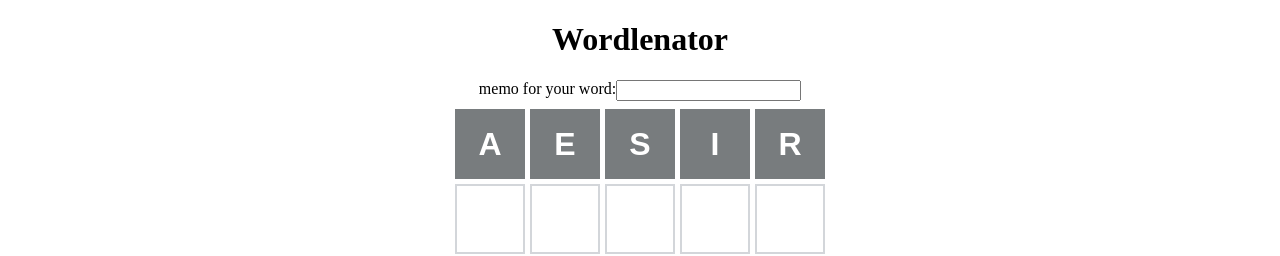
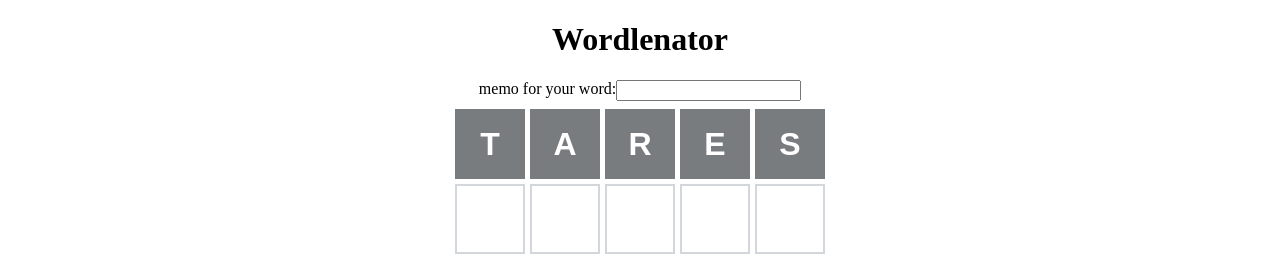
Before and after one commit to utgwkk/wordlenator, a React (Create React App) app: page / in a window 1280 px wide. Shown: the top 256 px of the page. Built offline with nearby package versions, Linux system fonts and the light colour scheme.

Commit message:
use default solver

```diff
--- a/src/App.tsx
+++ b/src/App.tsx
@@ -8,12 +8,12 @@ import React, {
 } from "react";
 
 import styles from "./App.module.css";
-import { MinmaxSolver } from "./minmax-solver";
+import { Solver } from "./solver";
 import { ISolver, NoCandidateError, Status } from "./type";
 
 type Result = { input: string; status: Status[] };
 
-const solver: ISolver = new MinmaxSolver();
+const solver: ISolver = new Solver();
 const initialWord = solver.chooseWord(0);
 
 const isAnswer = (status: Status[]) => status.every((s) => s === "HIT");
```
